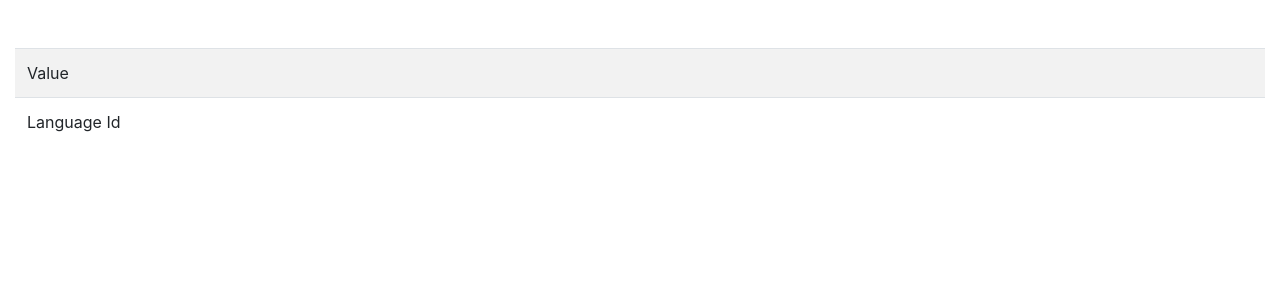
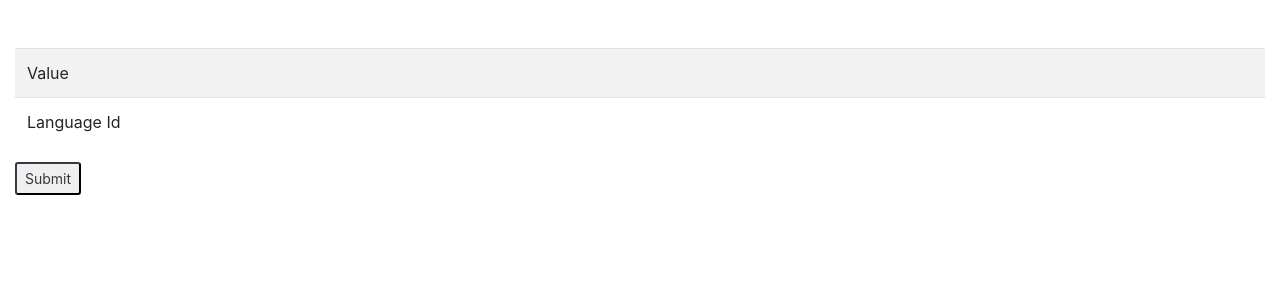
Before and after one commit to admitriev-gna/Multilang-Semantic-Search-NSTU-M19IVT1, a Django app: template web_service/app/templates/app/phrases_form.html in a window 1280 px wide. Shown: the part 56-356 px from the top of the page. Run offline with Django 3.2, Linux system fonts and the light colour scheme; the template is opened without the code that fills it, so the values that code supplies are empty; some libraries are stand-ins or nearby versions.

Commit message:
added submit button for edit/create pages

```diff
--- a/web_service/app/templates/app/phrases_form.html
+++ b/web_service/app/templates/app/phrases_form.html
@@ -43,9 +43,10 @@
             <tr>
             <td>Language Id</td>
             <td>{{ form.language }}</td>
-             </tr>
+            </tr>
             </tbody>
         </table>
+        <input class="btn-outline-dark btn-sm" type="submit" value="Submit">
         </form>
     </div>
 </body>
```
